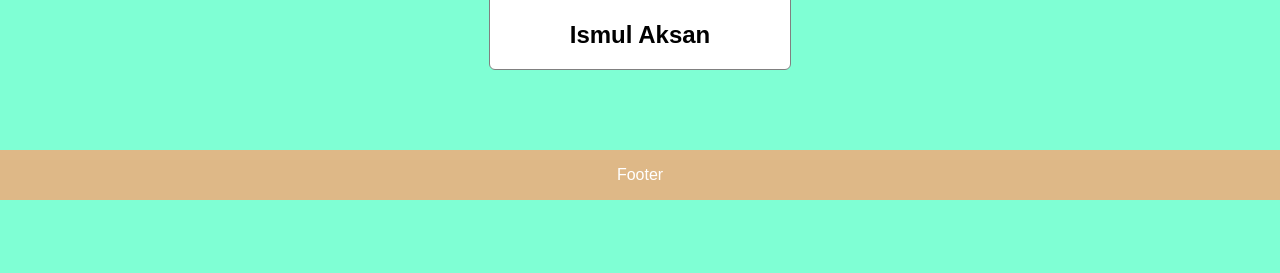
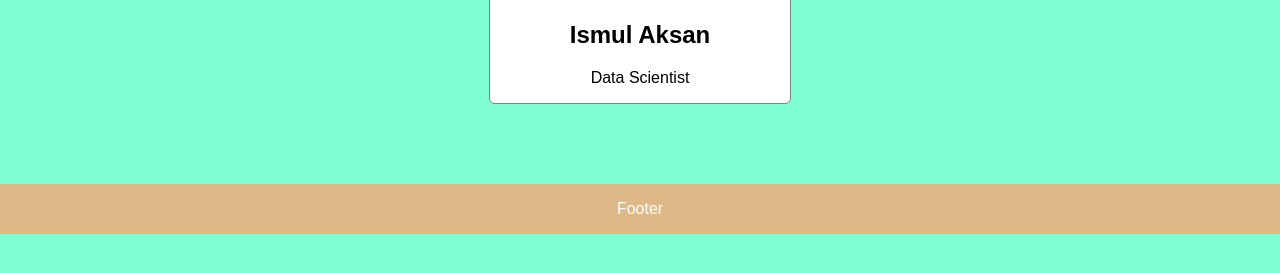
Before and after one commit to Ismulaksan/my-repo-from-remote, a plain HTML site: page index.html in a window 1280 px wide. Shown: the part 359-632 px from the top of the page. Drawn offline with Linux system fonts and the light colour scheme.

Commit message:
initial commit
menambah profile-job

```diff
--- a/index.html
+++ b/index.html
@@ -11,7 +11,8 @@
         <div id="header">Header</div>
         <div id="profile-container">
           <img id="profile-image" src="images/20190624_160746.jpg" alt="profile image">
-          <h2 id="profile-name">Ismul Aksan</h2></div>
+          <h2 id="profile-name">Ismul Aksan</h2>
+          <p id="profile-job">Data Scientist</p></div>
         <div id="footer">Footer</div>
 </body>
 </html>
--- a/style.css
+++ b/style.css
@@ -43,3 +43,7 @@ body {
     text-align: center;
     color: white;
 }
+
+#profile-job {
+    text-align: center;
+}
```
